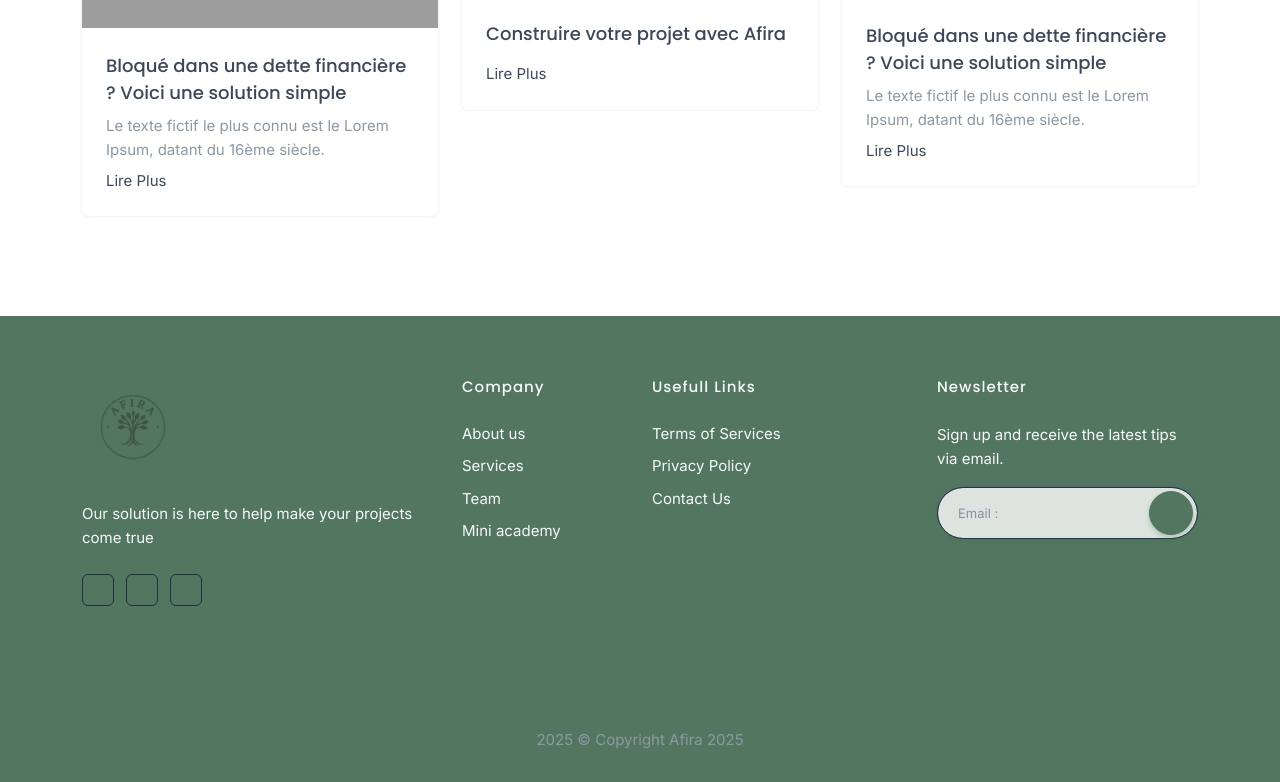
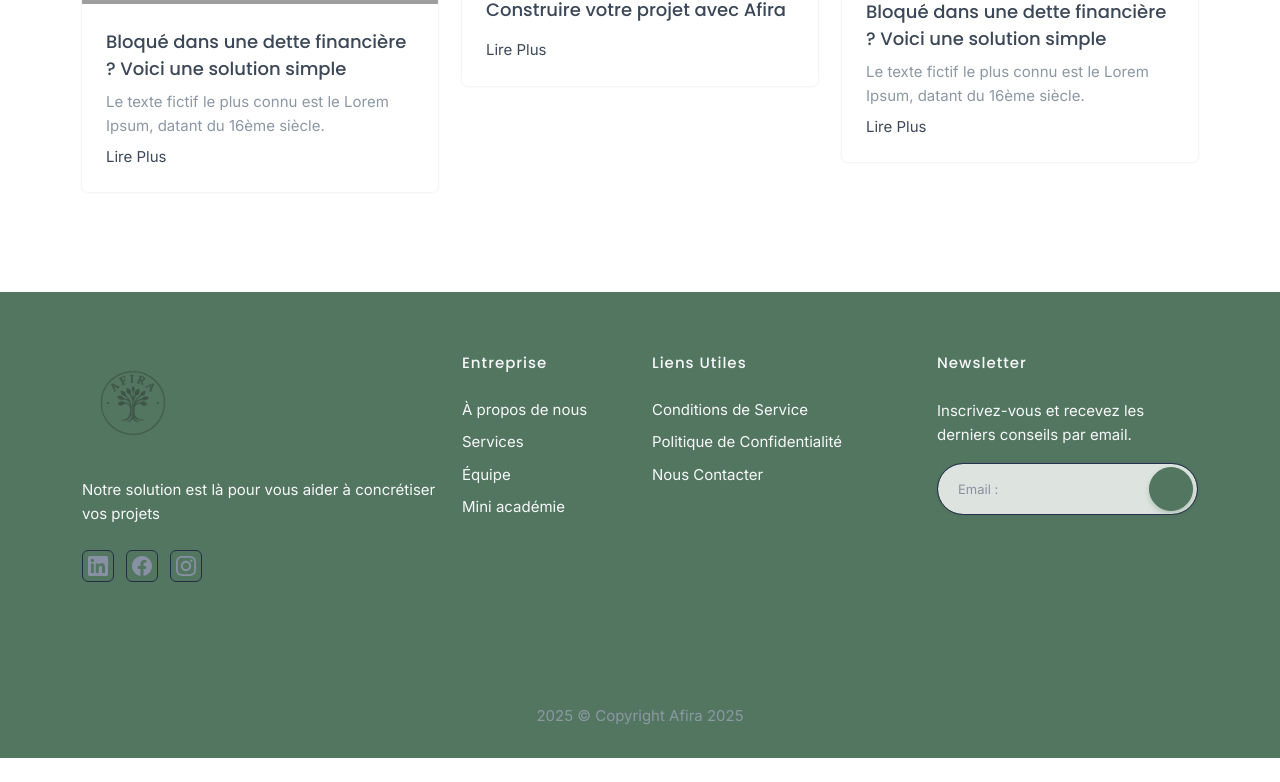
Before and after one commit to raakii/afira_website, a Next.js app: page / in a window 1280 px wide. Shown: the part 2551-3333 px from the top of the page. After the commit the page ends 3309 px from the top, so only its background shows below. Built offline with nearby package versions, Linux system fonts and the light colour scheme; grey boxes are pictures that could not be loaded.

Commit message:
stablilize translation

```diff
--- a/src/app/services/page.tsx
+++ b/src/app/services/page.tsx
@@ -102,11 +102,11 @@ export default function Services(){
                 <div className="container my-5">
                     <div className="row align-items-center">
                         <div className="col-lg-8 col-md-7">
-                            <h4 className="display-6 h4 mb-0 text-white title-dark fw-medium">Catalyst for Growth<br/> Join the Afira community.</h4>
+                            <h4 className="display-6 h4 mb-0 text-white title-dark fw-medium">{t('services.cta.title')}<br/> {t('services.cta.subtitle')}</h4>
                         </div>
 
                         <div className="col-lg-4 col-md-5 text-md-end mt-4 mt-sm-0">
-                            <Link href="#" className="btn btn-light">Join us Now</Link>
+                            <Link href="#" className="btn btn-light">{t('services.cta.button')}</Link>
                         </div>
                     </div>
                 </div>
--- a/src/components/blogTwo.js
+++ b/src/components/blogTwo.js
@@ -53,9 +53,9 @@ export default function BlogTwo() {
                     </div>
 
                     <div className="card-body content">
-                        <Link href={`/${language}/education`} className="h5 title text-dark d-block mb-0">{translations.blog.posts.post2.title}</Link>
+                        <Link href="/education" className="h5 title text-dark d-block mb-0">{translations.blog.posts.post2.title}</Link>
                         <p className="text-muted mt-3">{translations.blog.posts.post2.excerpt}</p>
-                        <Link href={`/${language}/education`} className="link text-dark">{translations.blog.posts.post2.readMore}</Link>
+                        <Link href="/education" className="link text-dark">{translations.blog.posts.post2.readMore}</Link>
                     </div>
                 </div>
             </div>
--- a/src/components/counter.js
+++ b/src/components/counter.js
@@ -9,7 +9,7 @@ export default function Counter(){
         {
             start:'0',
             end:' 40',
-            title:'% d\'adultes africains possédant un compte de mobile money en 2024'
+            title:'% d\'adultes africains possédent un compte de mobile money en 2024'
         },
         {
             start:'0',
--- a/src/components/footerFour.js
+++ b/src/components/footerFour.js
@@ -5,7 +5,7 @@ import Image from "next/image";
 import { useLanguage } from '../context/LanguageContext';
 
 export default function FooterFour(){
-    const { language } = useLanguage();
+    const { t } = useLanguage();
 
     return(
         <>
@@ -16,43 +16,61 @@ export default function FooterFour(){
                         <div className="footer-py-60">
                             <div className="row">
                                 <div className="col-lg-4 col-12 mb-0 mb-md-4 pb-0 pb-md-2">
-                                    <Link href={`/${language}`} className="logo-footer">
+                                    <Link href="/" className="logo-footer">
                                         <Image src='/images/logo-light.png' width={102} height={102} alt=""/>
                                     </Link>
-                                    <p className="mt-4">Our solution is here to help make your projects come true</p>
+                                    <p className="mt-4">{t('footer.description')}</p>
                                     <ul className="list-unstyled social-icon foot-social-icon mb-0 mt-4 d-flex align-items-center" style={{display: 'flex', alignItems: 'center', gap: '12px'}}>
-                                        <li style={{display: 'flex', alignItems: 'center', margin: 0, padding: 0}}><Link href="http://linkedin.com/company/shreethemes" target="_blank" className="rounded d-inline-flex align-items-center justify-content-center" style={{width: '32px', height: '32px', display: 'flex', alignItems: 'center', justifyContent: 'center', margin: 0, padding: 0}}></Link></li>
-                                        <li style={{display: 'flex', alignItems: 'center', margin: 0, padding: 0}}><Link href="https://www.facebook.com/shreethemes" target="_blank" className="rounded d-inline-flex align-items-center justify-content-center" style={{width: '32px', height: '32px', display: 'flex', alignItems: 'center', justifyContent: 'center', margin: 0, padding: 0}}></Link></li>
-                                        <li style={{display: 'flex', alignItems: 'center', margin: 0, padding: 0}}><Link href="https://www.instagram.com/shreethemes/" target="_blank" className="rounded d-inline-flex align-items-center justify-content-center" style={{width: '32px', height: '32px', display: 'flex', alignItems: 'center', justifyContent: 'center', margin: 0, padding: 0}}></Link></li>
+                                        <li style={{display: 'flex', alignItems: 'center', margin: 0, padding: 0}}>
+                                            <Link href="http://linkedin.com/company/shreethemes" target="_blank" className="rounded d-inline-flex align-items-center justify-content-center" style={{width: '32px', height: '32px', display: 'flex', alignItems: 'center', justifyContent: 'center', margin: 0, padding: 0}}>
+                                                <svg width="20" height="20" viewBox="0 0 24 24" fill="currentColor">
+                                                    <path d="M20.447 20.452h-3.554v-5.569c0-1.328-.027-3.037-1.852-3.037-1.853 0-2.136 1.445-2.136 2.939v5.667H9.351V9h3.414v1.561h.046c.477-.9 1.637-1.85 3.37-1.85 3.601 0 4.267 2.37 4.267 5.455v6.286zM5.337 7.433c-1.144 0-2.063-.926-2.063-2.065 0-1.138.92-2.063 2.063-2.063 1.14 0 2.064.925 2.064 2.063 0 1.139-.925 2.065-2.064 2.065zm1.782 13.019H3.555V9h3.564v11.452zM22.225 0H1.771C.792 0 0 .774 0 1.729v20.542C0 23.227.792 24 1.771 24h20.451C23.2 24 24 23.227 24 22.271V1.729C24 .774 23.2 0 22.222 0h.003z"/>
+                                                </svg>
+                                            </Link>
+                                        </li>
+                                        <li style={{display: 'flex', alignItems: 'center', margin: 0, padding: 0}}>
+                                            <Link href="https://www.facebook.com/shreethemes" target="_blank" className="rounded d-inline-flex align-items-center justify-content-center" style={{width: '32px', height: '32px', display: 'flex', alignItems: 'center', justifyContent: 'center', margin: 0, padding: 0}}>
+                                                <svg width="20" height="20" viewBox="0 0 24 24" fill="currentColor">
+                                                    <path d="M24 12.073c0-6.627-5.373-12-12-12s-12 5.373-12 12c0 5.99 4.388 10.954 10.125 11.854v-8.385H7.078v-3.47h3.047V9.43c0-3.007 1.792-4.669 4.533-4.669 1.312 0 2.686.235 2.686.235v2.953H15.83c-1.491 0-1.956.925-1.956 1.874v2.25h3.328l-.532 3.47h-2.796v8.385C19.612 23.027 24 18.062 24 12.073z"/>
+                                                </svg>
+                                            </Link>
+                                        </li>
+                                        <li style={{display: 'flex', alignItems: 'center', margin: 0, padding: 0}}>
+                                            <Link href="https://www.instagram.com/shreethemes/" target="_blank" className="rounded d-inline-flex align-items-center justify-content-center" style={{width: '32px', height: '32px', display: 'flex', alignItems: 'center', justifyContent: 'center', margin: 0, padding: 0}}>
+                                                <svg width="20" height="20" viewBox="0 0 24 24" fill="currentColor">
+                                                    <path d="M12 2.163c3.204 0 3.584.012 4.85.07 3.252.148 4.771 1.691 4.919 4.919.058 1.265.069 1.645.069 4.849 0 3.205-.012 3.584-.069 4.849-.149 3.225-1.664 4.771-4.919 4.919-1.266.058-1.644.07-4.85.07-3.204 0-3.584-.012-4.849-.07-3.26-.149-4.771-1.699-4.919-4.92-.058-1.265-.07-1.644-.07-4.849 0-3.204.013-3.583.07-4.849.149-3.227 1.664-4.771 4.919-4.919 1.266-.057 1.645-.069 4.849-.069zm0-2.163c-3.259 0-3.667.014-4.947.072-4.358.2-6.78 2.618-6.98 6.98-.059 1.281-.073 1.689-.073 4.948 0 3.259.014 3.668.072 4.948.2 4.358 2.618 6.78 6.98 6.98 1.281.058 1.689.072 4.948.072 3.259 0 3.668-.014 4.948-.072 4.354-.2 6.782-2.618 6.979-6.98.059-1.28.073-1.689.073-4.948 0-3.259-.014-3.667-.072-4.947-.196-4.354-2.617-6.78-6.979-6.98-1.281-.059-1.69-.073-4.949-.073zm0 5.838c-3.403 0-6.162 2.759-6.162 6.162s2.759 6.163 6.162 6.163 6.162-2.759 6.162-6.163c0-3.403-2.759-6.162-6.162-6.162zm0 10.162c-2.209 0-4-1.79-4-4 0-2.209 1.791-4 4-4s4 1.791 4 4c0 2.21-1.791 4-4 4zm6.406-11.845c-.796 0-1.441.645-1.441 1.44s.645 1.44 1.441 1.44c.795 0 1.439-.645 1.439-1.44s-.644-1.44-1.439-1.44z"/>
+                                                </svg>
+                                            </Link>
+                                        </li>
                                     </ul>
                                 </div>
 
                                 <div className="col-lg-2 col-md-4 col-12 mt-4 mt-sm-0 pt-2 pt-sm-0">
-                                    <h6 className="footer-head">Company</h6>
+                                    <h6 className="footer-head">{t('footer.company.title')}</h6>
                                     <ul className="list-unstyled footer-list mt-4">
-                                        <li><Link href={`/${language}/about`} className="text-foot d-flex align-items-center"> About us</Link></li>
-                                        <li><Link href={`/${language}/services`} className="text-foot d-flex align-items-center"> Services</Link></li>
-                                        <li><Link href={`/${language}/team`} className="text-foot d-flex align-items-center"> Team</Link></li>
-                                        <li><Link href="#" className="text-foot d-flex align-items-center"> Mini academy</Link></li>
+                                        <li><Link href="/about" className="text-foot d-flex align-items-center"> {t('footer.company.about')}</Link></li>
+                                        <li><Link href="/services" className="text-foot d-flex align-items-center"> {t('footer.company.services')}</Link></li>
+                                        <li><Link href="/team" className="text-foot d-flex align-items-center"> {t('footer.company.team')}</Link></li>
+                                        <li><Link href="#" className="text-foot d-flex align-items-center"> {t('footer.company.miniAcademy')}</Link></li>
                                     </ul>
                                 </div>
 
                                 <div className="col-lg-3 col-md-4 col-12 mt-4 mt-sm-0 pt-2 pt-sm-0">
-                                    <h6 className="footer-head">Usefull Links</h6>
+                                    <h6 className="footer-head">{t('footer.usefulLinks.title')}</h6>
                                     <ul className="list-unstyled footer-list mt-4">
-                                        <li><Link href={`/${language}`} className="text-foot d-flex align-items-center"> Terms of Services</Link></li>
-                                        <li><Link href={`/${language}`} className="text-foot d-flex align-items-center"> Privacy Policy</Link></li>
-                                        <li><Link href={`/${language}/contact`} className="text-foot d-flex align-items-center"> Contact Us</Link></li>
+                                        <li><Link href="/" className="text-foot d-flex align-items-center"> {t('footer.usefulLinks.termsOfServices')}</Link></li>
+                                        <li><Link href="/" className="text-foot d-flex align-items-center"> {t('footer.usefulLinks.privacyPolicy')}</Link></li>
+                                        <li><Link href="/contact" className="text-foot d-flex align-items-center"> {t('footer.usefulLinks.contactUs')}</Link></li>
                                     </ul>
                                 </div>
 
                                 <div className="col-lg-3 col-md-4 col-12 mt-4 mt-sm-0 pt-2 pt-sm-0">
-                                    <h6 className="footer-head">Newsletter</h6>
-                                    <p className="mt-4">Sign up and receive the latest tips via email.</p>
+                                    <h6 className="footer-head">{t('footer.newsletter.title')}</h6>
+                                    <p className="mt-4">{t('footer.newsletter.description')}</p>
 
                                     <div className="subcribe-form footer-subscribe">
                                         <form>
-                                            <input name="email" id="email2" type="email" className="form-control rounded-pill shadow" placeholder="Email :" required/>
+                                            <input name="email" id="email2" type="email" className="form-control rounded-pill shadow" placeholder={t('footer.newsletter.emailPlaceholder')} required/>
                                             <button type="submit" className="btn btn-pills btn-icon btn-primary"></button>
                                         </form>
                                     </div>
@@ -68,7 +86,7 @@ export default function FooterFour(){
                     <div className="row align-items-center">
                         <div className="col">
                             <div className="text-center">
-                                <p className="mb-0 text-muted">{new Date().getFullYear()} © Copyright Afira 2025 </p>
+                                <p className="mb-0 text-muted">{new Date().getFullYear()} {t('footer.copyright')} </p>
                             </div>
                         </div>
                     </div>
--- a/src/translations/en.json
+++ b/src/translations/en.json
@@ -36,7 +36,7 @@
   "blog": {
     "title": "Blogs",
     "subtitle": "Latest Blog and News",
-    "description": "Our design projects are fresh and simple and will benefit your business greatly. Learn more about our work!",
+    "description": "Learn about our recent projects and news!",
     "posts": {
       "post1": {
         "category": "Finance",
@@ -147,7 +147,12 @@
         "title": "4. Tracking & Customer Support",
         "desc": "🤝 You are never alone\nAccess our mini financial education videos, ask your questions via chat or call, and benefit from human and caring support."
       }
-    ]
+    ],
+    "cta": {
+      "title": "Catalyst for Growth",
+      "subtitle": "Join the Afira community.",
+      "button": "Join us Now"
+    }
   },
   "education": {
     "header": {
@@ -268,6 +273,16 @@
     ]
   },
   "contact": {
+    "title": "We support you in achieving your projects!",
+    "intro": "At AFIRA, we believe that every vendor, delivery person and farmer deserves a chance to develop their business, even without access to banks.",
+    "vision": {
+      "title": "Our Mission\n",
+      "description": "is simple:\nMake financing accessible, fast and transparent for these informal workers, while giving them the tools to better manage their money and strengthen their financial autonomy.\nWe know that traditional microfinance is often expensive, complex and poorly adapted to the real needs of small businesses. Result: millions of women and young people remain excluded from the financial system, prisoners of abusive informal loans.At AFIRA, we offer:\nInstant micro-loans (nanofinance): Amounts adapted to reality unlocked via a mobile money account.\nA simple, stress-free approach: No hidden fees, no papers, no endless meetings.\nIntegrated financial education: Each loan comes with a practical mini-educational module to better manage your income.\nPositive incentives: Loyalty rewarded, gamification and support to grow together."
+    },
+    "mission": {
+      "title": "Our Ambition?\n",
+      "description": "\nBuild the first inclusive nanofinance and financial education platform in West Africa, starting with Senegal, to give thousands of women and young entrepreneurs the means to succeed, one loan at a time."
+    },
     "header": {
       "subtitle": "Get in touch",
       "title": "Contact us",
@@ -314,5 +329,69 @@
       "submit": "Send Message",
       "required": "*"
     }
+  },
+  "footer": {
+    "description": "Our solution is here to help make your projects come true",
+    "company": {
+      "title": "Company",
+      "about": "About us",
+      "services": "Services",
+      "team": "Team",
+      "miniAcademy": "Mini academy"
+    },
+    "usefulLinks": {
+      "title": "Useful Links",
+      "termsOfServices": "Terms of Services",
+      "privacyPolicy": "Privacy Policy",
+      "contactUs": "Contact Us"
+    },
+    "newsletter": {
+      "title": "Newsletter",
+      "description": "Sign up and receive the latest tips via email.",
+      "emailPlaceholder": "Email :"
+    },
+    "copyright": "© Copyright Afira 2025"
+  },
+  "tab": {
+    "tabs": [
+      {
+        "id": 1,
+        "title": "Targeted Financial Inclusion",
+        "description": "It is advantageous when the dummy text is realistic"
+      },
+      {
+        "id": 2,
+        "title": "Accessible Mobile Technology",
+        "description": "It is advantageous when the dummy text is realistic"
+      },
+      {
+        "id": 3,
+        "title": "Integrated Economic Education",
+        "description": "It is advantageous when the dummy text is realistic"
+      }
+    ],
+    "content": [
+      {
+        "id": 1,
+        "image": "/images/about-us2.png",
+        "tag": "Finance",
+        "title": "Developing strategy for startup business",
+        "description": "The most well-known dummy text is the 'Lorem Ipsum', which is said to have originated in the 16th century."
+      },
+      {
+        "id": 2,
+        "image": "/images/about-us2.png",
+        "tag": "Technology",
+        "title": "How to Get a Successful Ad for Your Business",
+        "description": "The most well-known dummy text is the 'Lorem Ipsum', which is said to have originated in the 16th century."
+      },
+      {
+        "id": 3,
+        "image": "/images/about-us2.png",
+        "tag": "Education",
+        "title": "How to Get a Successful Ad for Your Business",
+        "description": "The most well-known dummy text is the 'Lorem Ipsum', which is said to have originated in the 16th century."
+      }
+    ]
   }
 }
--- a/src/translations/fr.json
+++ b/src/translations/fr.json
@@ -36,7 +36,7 @@
   "blog": {
     "title": "Blog",
     "subtitle": "Derniers Articles et Actualités",
-    "description": "Nos projets de design sont frais et simples et bénéficieront grandement à votre entreprise. En savoir plus sur notre travail !",
+    "description": "Découvrez nos derniers projets et actualités !",
     "posts": {
       "post1": {
         "category": "Finance",
@@ -129,7 +129,12 @@
         "title": "4. Suivi & Support Client",
         "desc": "🤝 Vous n'êtes jamais seul\nAccédez à nos mini-vidéos d'éducation financière, posez vos questions via chat ou appel, et bénéficiez d'un accompagnement humain et bienveillant."
       }
-    ]
+    ],
+    "cta": {
+      "title": "Catalyseur de Croissance",
+      "subtitle": "Rejoignez la communauté Afira.",
+      "button": "Rejoignez-nous Maintenant"
+    }
   },
   "education": {
     "header": {
@@ -254,11 +259,11 @@
     "intro": "Chez AFIRA, nous croyons que chaque vendeuse, livreur et agriculteur mérite une chance de développer son activité, même sans accès aux banques.",
     "vision": {
       "title": "Notre Mission\n",
-      "description": "est simple:\nRendre le financement accessible, rapide et transparent pour ces travailleurs de l’informel, tout en leur donnant les outils pour mieux gérer leur argent et renforcer leur autonomie financière.\nNous savons que les microfinances traditionnelles sont souvent coûteuses, complexes et peu adaptées aux besoins réels des petites activités. Résultat : des millions de femmes et de jeunes restent exclus du système financier, prisonniers de prêts informels abusifs.Chez AFIRA, nous proposons:\nDes micro-prêts instantanés (nanofinance) : Montants adaptés à la réalité débloqués en via un compte mobile money.\nUne approche simple, sans stress : Pas de frais cachés, pas de papiers, pas de réunions interminables.\nL’éducation financière intégrée : Chaque prêt s’accompagne d’un mini-module éducatif pratique pour mieux gérer ses revenus.\nDes incitations positives : Fidélité récompensée, gamification et accompagnement pour grandir ensemble."
+      "description": "est simple:\nRendre le financement accessible, rapide et transparent pour ces travailleurs de l'informel, tout en leur donnant les outils pour mieux gérer leur argent et renforcer leur autonomie financière.\nNous savons que les microfinances traditionnelles sont souvent coûteuses, complexes et peu adaptées aux besoins réels des petites activités. Résultat : des millions de femmes et de jeunes restent exclus du système financier, prisonniers de prêts informels abusifs.Chez AFIRA, nous proposons:\nDes micro-prêts instantanés (nanofinance) : Montants adaptés à la réalité débloqués en via un compte mobile money.\nUne approche simple, sans stress : Pas de frais cachés, pas de papiers, pas de réunions interminables.\nL'éducation financière intégrée : Chaque prêt s'accompagne d'un mini-module éducatif pratique pour mieux gérer ses revenus.\nDes incitations positives : Fidélité récompensée, gamification et accompagnement pour grandir ensemble."
     },
     "mission": {
       "title": "Notre Ambition ?\n",
-      "description": "\nConstruire la première plateforme inclusive de nanofinance et d’éducation financière en Afrique de l’Ouest, en commençant par le Sénégal, pour donner à des milliers de femmes et jeunes entrepreneurs les moyens de réussir, un prêt à la fois."
+      "description": "\nConstruire la première plateforme inclusive de nanofinance et d'éducation financière en Afrique de l'Ouest, en commençant par le Sénégal, pour donner à des milliers de femmes et jeunes entrepreneurs les moyens de réussir, un prêt à la fois."
     },
     "header": {
       "subtitle": "Qui sommes nous ?",
@@ -306,5 +311,69 @@
       "submit": "Envoyer un Message",
       "required": "*"
     }
+  },
+  "footer": {
+    "description": "Notre solution est là pour vous aider à concrétiser vos projets",
+    "company": {
+      "title": "Entreprise",
+      "about": "À propos de nous",
+      "services": "Services",
+      "team": "Équipe",
+      "miniAcademy": "Mini académie"
+    },
+    "usefulLinks": {
+      "title": "Liens Utiles",
+      "termsOfServices": "Conditions de Service",
+      "privacyPolicy": "Politique de Confidentialité",
+      "contactUs": "Nous Contacter"
+    },
+    "newsletter": {
+      "title": "Newsletter",
+      "description": "Inscrivez-vous et recevez les derniers conseils par email.",
+      "emailPlaceholder": "Email :"
+    },
+    "copyright": "© Copyright Afira 2025"
+  },
+  "tab": {
+    "tabs": [
+      {
+        "id": 1,
+        "title": "Inclusion financière ciblée",
+        "description": "Il est avantageux que le texte fictif soit réaliste"
+      },
+      {
+        "id": 2,
+        "title": "Technologie mobile accessible",
+        "description": "Il est avantageux que le texte fictif soit réaliste"
+      },
+      {
+        "id": 3,
+        "title": "Éducation économique intégrée",
+        "description": "Il est avantageux que le texte fictif soit réaliste"
+      }
+    ],
+    "content": [
+      {
+        "id": 1,
+        "image": "/images/about-us2.png",
+        "tag": "Finance",
+        "title": "Développer une stratégie pour une entreprise en démarrage",
+        "description": "Le texte fictif le plus connu est le 'Lorem Ipsum', qui aurait vu le jour au 16ème siècle."
+      },
+      {
+        "id": 2,
+        "image": "/images/about-us2.png",
+        "tag": "Technologie",
+        "title": "Comment obtenir une publicité réussie pour votre entreprise",
+        "description": "Le texte fictif le plus connu est le 'Lorem Ipsum', qui aurait vu le jour au 16ème siècle."
+      },
+      {
+        "id": 3,
+        "image": "/images/about-us2.png",
+        "tag": "Éducation",
+        "title": "Comment obtenir une publicité réussie pour votre entreprise",
+        "description": "Le texte fictif le plus connu est le 'Lorem Ipsum', qui aurait vu le jour au 16ème siècle."
+      }
+    ]
   }
 }
```
Also changed, not shown: src/components/tab.js (+11 -30 lines).
